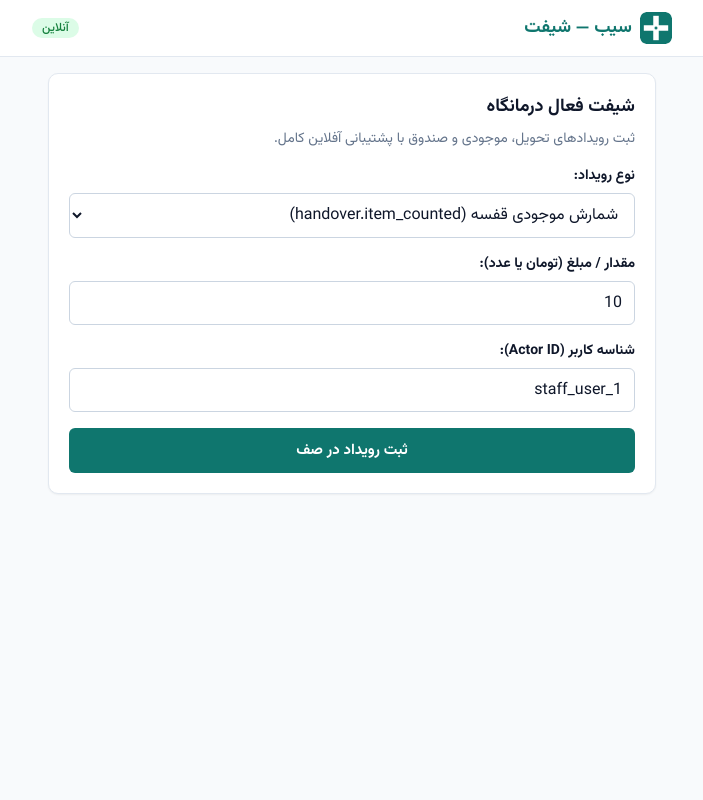
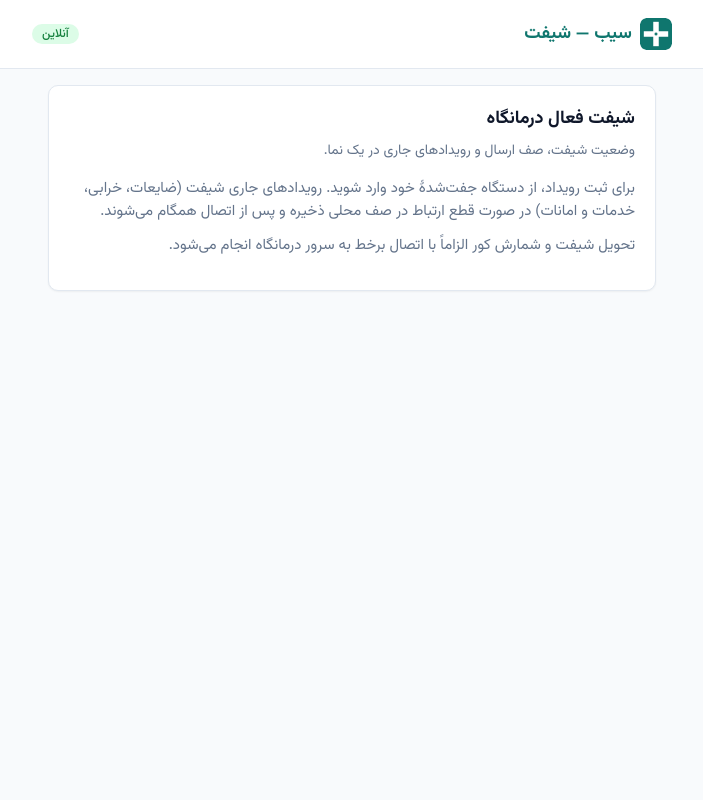
Before and after one commit to Emad211/sib, a Flask app: template apps/shift/src/shift/templates/home.html in a window 1280 px wide. Shown: the whole page, without its empty margins (288-991 px from the left). Run offline with Flask 3, Linux system fonts and the light colour scheme; the template is opened without the code that fills it, so the values that code supplies are empty; parts of the project's set-up code (start-up, migrations or seed data) failed here and were passed over.

Commit message:
fix(shift): harden PWA shell, service worker and dark-mode accessibility
Precache the installed start_url and every declared font, add assets individually so install fails loudly, inject the app version into the cache name, drop the synthetic offline POST response, issue the CSRF cookie from the shell, move inline scripts behind CSP-safe files, gate the demo form to development, and use button tokens that keep WCAG AA contrast in dark mode.

Co-Authored-By: DeepSeek <noreply@deepseek.com>

```diff
--- a/apps/shift/src/shift/static/app.css
+++ b/apps/shift/src/shift/static/app.css
@@ -32,6 +32,11 @@
   --color-primary: #0f766e;
   --color-primary-hover: #115e59;
   --color-primary-light: #ccfbf1;
+  /* Button background is darker than the link colour so white text keeps
+     at least WCAG AA 4.5:1 contrast in both themes. */
+  --color-primary-button: #0f766e;
+  --color-primary-button-hover: #115e59;
+  --color-on-primary: #ffffff;
   --color-bg: #f8fafc;
   --color-surface: #ffffff;
   --color-surface-raised: #f1f5f9;
@@ -61,6 +66,9 @@
     --color-primary: #14b8a6;
     --color-primary-hover: #2dd4bf;
     --color-primary-light: #134e4a;
+    /* #14b8a6 would give white text only 2.49:1; keep the darker teal pair. */
+    --color-primary-button: #0f766e;
+    --color-primary-button-hover: #115e59;
     --color-bg: #0f172a;
     --color-surface: #1e293b;
     --color-surface-raised: #334155;
@@ -91,6 +99,7 @@ html {
   text-align: right;
   background-color: var(--color-bg);
   color: var(--color-text);
+  color-scheme: light dark;
   font-size: 16px;
   line-height: 1.5;
   -webkit-text-size-adjust: 100%;
@@ -100,6 +109,7 @@ body {
   margin: 0;
   padding: 0;
   min-height: 100vh;
+  min-height: 100dvh;
   display: flex;
   flex-direction: column;
 }
@@ -108,7 +118,7 @@ body {
 .app-header {
   background-color: var(--color-surface);
   border-bottom: 1px solid var(--color-border-subtle);
-  padding: 0.75rem 1rem;
+  padding: calc(0.75rem + env(safe-area-inset-top)) 1rem 0.75rem;
   position: sticky;
   top: 0;
   z-index: 40;
@@ -126,6 +136,7 @@ body {
   display: flex;
   align-items: center;
   gap: 0.5rem;
+  min-height: var(--touch-target);
   font-weight: 700;
   font-size: 1.125rem;
   color: var(--color-primary);
@@ -175,6 +186,7 @@ body {
   width: 100%;
   margin: 0 auto;
   padding: 1rem;
+  padding-bottom: calc(1rem + env(safe-area-inset-bottom));
 }
 
 /* Badges */
@@ -259,12 +271,12 @@ body {
 }
 
 .btn-primary {
-  background-color: var(--color-primary);
-  color: #ffffff;
+  background-color: var(--color-primary-button);
+  color: var(--color-on-primary);
 }
 
 .btn-primary:hover, .btn-primary:focus-visible {
-  background-color: var(--color-primary-hover);
+  background-color: var(--color-primary-button-hover);
 }
 
 .btn-secondary {
@@ -285,6 +297,30 @@ body {
 
 .btn-block {
   width: 100%;
+}
+
+.btn-compact {
+  padding: 0.25rem 0.5rem;
+  font-size: 0.75rem;
+}
+
+.feedback-badge {
+  margin-bottom: 1rem;
+}
+
+.form-hint {
+  color: var(--color-text-muted);
+  font-size: 0.8125rem;
+  margin: 0 0 1rem 0;
+}
+
+.shell-notice {
+  color: var(--color-text-muted);
+  font-size: 0.9375rem;
+}
+
+.shell-notice p {
+  margin: 0 0 0.75rem 0;
 }
 
 .btn:focus-visible {
--- a/apps/shift/src/shift/static/csrf.js
+++ b/apps/shift/src/shift/static/csrf.js
@@ -1,20 +1,24 @@
 /**
  * CSRF Protection for Sib Shift PWA.
- * Extracts token from <meta name="csrf-token"> or shift_csrf cookie.
- * Attaches X-CSRF-Token to same-origin state-changing fetch and XHR requests.
+ * Reads the server-issued token from <meta name="csrf-token"> (primary) or the
+ * shift_csrf cookie (fallback) and adds the same X-CSRFToken header that the
+ * accounting app validates. The server also performs double-submit validation
+ * of the header against the shift_csrf cookie.
  */
 (function () {
   "use strict";
 
   var SAFE = /^(GET|HEAD|OPTIONS|TRACE)$/i;
+  var HEADER = "X-CSRFToken";
+  var COOKIE = "shift_csrf";
 
   function getCsrfToken() {
     var meta = document.querySelector('meta[name="csrf-token"]');
     if (meta && meta.getAttribute("content")) {
       return meta.getAttribute("content");
     }
-    // Fallback: read pre-auth or session csrf cookie
-    var match = document.cookie.match(/(?:^|;\s*)(?:shift_csrf|csrf_token)=([^;]+)/);
+    var pattern = new RegExp("(?:^|;\\s*)" + COOKIE + "=([^;]+)");
+    var match = document.cookie.match(pattern);
     return match ? decodeURIComponent(match[1]) : "";
   }
 
@@ -31,13 +35,13 @@
     window.fetch = function (input, init) {
       init = init || {};
       var method = (init.method || (input && input.method) || "GET").toUpperCase();
-      var url = typeof input === "string" ? input : (input && input.url);
+      var url = typeof input === "string" ? input : input && input.url;
       var token = getCsrfToken();
 
       if (!SAFE.test(method) && isSameOrigin(url) && token) {
         var headers = new Headers(init.headers || (input && input.headers) || {});
-        if (!headers.has("X-CSRF-Token")) {
-          headers.set("X-CSRF-Token", token);
+        if (!headers.has(HEADER)) {
+          headers.set(HEADER, token);
         }
         init = Object.assign({}, init, { headers: headers });
       }
@@ -55,7 +59,7 @@
     if (this.__csrf) {
       var token = getCsrfToken();
       if (token) {
-        this.setRequestHeader("X-CSRF-Token", token);
+        this.setRequestHeader(HEADER, token);
       }
     }
     return origSend.apply(this, arguments);
@@ -77,13 +81,15 @@
     field.value = token;
   }
 
-  document.addEventListener("submit", function (e) {
-    if (e.target && e.target.tagName === "FORM") {
-      addFormField(e.target);
-    }
-  }, true);
+  document.addEventListener(
+    "submit",
+    function (e) {
+      if (e.target && e.target.tagName === "FORM") {
+        addFormField(e.target);
+      }
+    },
+    true
+  );
 
-  if (typeof window !== "undefined") {
-    window.getCsrfToken = getCsrfToken;
-  }
+  window.getCsrfToken = getCsrfToken;
 })();
--- /dev/null
+++ b/apps/shift/src/shift/static/home.js
@@ -0,0 +1,52 @@
+/**
+ * Development quick-event form (home.html renders it only when
+ * SHIFT_ENV=development). Identity is never collected here: the server derives
+ * actor/device/shift from the session principal.
+ */
+(function () {
+  "use strict";
+
+  function showError(message) {
+    const feedback = document.getElementById("submission-feedback");
+    if (!feedback) return;
+    feedback.textContent = message;
+    feedback.className = "badge badge-failed";
+    feedback.classList.remove("hidden");
+  }
+
+  document.addEventListener("DOMContentLoaded", () => {
+    const form = document.getElementById("quick-event-form");
+    if (!form) return;
+
+    form.addEventListener("submit", async (event) => {
+      event.preventDefault();
+      if (!window.ShiftOutbox) {
+        showError("صف ارسال در دسترس نیست.");
+        return;
+      }
+
+      const typeField = document.getElementById("event-type");
+      const itemField = document.getElementById("event-item");
+      const locationField = document.getElementById("event-location");
+      const quantityField = document.getElementById("event-quantity");
+      const itemId = itemField ? itemField.value.trim() : "";
+      const locationId = locationField ? locationField.value.trim() : "";
+      const quantity = quantityField ? parseInt(quantityField.value, 10) : NaN;
+
+      if (!itemId || !locationId || !Number.isInteger(quantity) || quantity < 0) {
+        showError("شناسه کالا، قفسه و مقدار معتبر لازم است.");
+        return;
+      }
+
+      const eventData = {
+        client_event_id: window.ShiftOutbox.mintUlid(),
+        type: typeField.value,
+        payload: { item_id: itemId, location_id: locationId, quantity: quantity },
+        client_at: new Date().toISOString(),
+        work_date: window.ShiftOutbox.tehranBusinessDate(),
+      };
+      eventData.idempotency_key = eventData.client_event_id;
+      await window.submitShiftEvent(eventData);
+    });
+  });
+})();
--- a/apps/shift/src/shift/templates/home.html
+++ b/apps/shift/src/shift/templates/home.html
@@ -5,34 +5,48 @@
 {% block content %}
 <section class="card" aria-labelledby="shift-overview-title">
   <h1 id="shift-overview-title" class="card-title">شیفت فعال درمانگاه</h1>
-  <p class="card-subtitle">ثبت رویدادهای تحویل، موجودی و صندوق با پشتیبانی آفلاین کامل.</p>
+  <p class="card-subtitle">وضعیت شیفت، صف ارسال و رویدادهای جاری در یک نما.</p>
 
-  <div id="submission-feedback" class="badge hidden" style="margin-bottom: 1rem;" role="status"></div>
+  <div id="submission-feedback" class="badge hidden feedback-badge" role="status"></div>
 
-  <form id="quick-event-form" onsubmit="event.preventDefault(); handleEventSubmit();">
+  {% if show_dev_events %}
+  <p class="form-hint">این فرم فقط در محیط توسعه (<code>SHIFT_ENV=development</code>) نمایش داده می‌شود؛ شناسه کاربر، دستگاه و شیفت از نشست سرور گرفته می‌شود.</p>
+
+  <form id="quick-event-form">
     <div class="form-group">
-      <label for="event-type" class="form-label">نوع رویداد:</label>
+      <label for="event-type" class="form-label">نوع رویداد (آفلاین مجاز):</label>
       <select id="event-type" class="form-control" required>
-        <option value="handover.item_counted">شمارش موجودی قفسه (handover.item_counted)</option>
-        <option value="handover.cash_counted">شمارش نقد صندوق (handover.cash_counted)</option>
-        <option value="stock.waste_reported">گزارش ضایعات (stock.waste_reported)</option>
+        <option value="stock.waste_reported">گزارش ضایعات</option>
+        <option value="stock.emergency_withdrawal">خروج اضطراری از قفسه</option>
+        <option value="stock.shelf_restocked">شارژ قفسه</option>
       </select>
     </div>
 
-    <div class="form-group" id="group-amount">
-      <label for="event-amount" class="form-label">مقدار / مبلغ (تومان یا عدد):</label>
-      <input type="number" id="event-amount" class="form-control" value="10" min="0" required>
+    <div class="form-group">
+      <label for="event-item" class="form-label">شناسه کالا:</label>
+      <input type="text" id="event-item" class="form-control" maxlength="128" autocomplete="off" dir="ltr" required>
     </div>
 
     <div class="form-group">
-      <label for="event-actor" class="form-label">شناسه کاربر (Actor ID):</label>
-      <input type="text" id="event-actor" class="form-control" value="staff_user_1" required>
+      <label for="event-location" class="form-label">شناسه قفسه / محل:</label>
+      <input type="text" id="event-location" class="form-control" maxlength="128" autocomplete="off" dir="ltr" required>
+    </div>
+
+    <div class="form-group">
+      <label for="event-quantity" class="form-label">مقدار:</label>
+      <input type="number" id="event-quantity" class="form-control" min="0" step="1" value="1" required>
     </div>
 
     <button type="submit" id="submit-event-btn" class="btn btn-primary btn-block">
-      ثبت رویداد در صف
+      ثبت در صف ارسال
     </button>
   </form>
+  {% else %}
+  <div class="shell-notice" role="note">
+    <p>برای ثبت رویداد، از دستگاه جفت‌شدهٔ خود وارد شوید. رویدادهای جاری شیفت (ضایعات، خرابی، خدمات و امانات) در صورت قطع ارتباط در صف محلی ذخیره و پس از اتصال همگام می‌شوند.</p>
+    <p>تحویل شیفت و شمارش کور الزاماً با اتصال برخط به سرور درمانگاه انجام می‌شود.</p>
+  </div>
+  {% endif %}
 </section>
 
 <!-- Outbox Card (hidden when 0 items) -->
@@ -47,37 +61,5 @@
 {% endblock %}
 
 {% block extra_scripts %}
-<script>
-  function handleEventSubmit() {
-    const type = document.getElementById("event-type").value;
-    const amount = parseInt(document.getElementById("event-amount").value, 10);
-    const actorId = document.getElementById("event-actor").value;
-    const today = new Date().toISOString().split("T")[0];
-
-    let payload = {};
-    let shiftId = "shift_demo_1";
-
-    if (type === "handover.cash_counted") {
-      payload = { counted: amount };
-    } else if (type === "handover.item_counted") {
-      payload = { item_id: "item_demo", location_id: "loc_demo", counted: amount };
-    } else if (type === "stock.waste_reported") {
-      payload = { item_id: "item_demo", location_id: "loc_demo", quantity: amount };
-      shiftId = null;
-    }
-
-    const eventData = {
-      client_event_id: window.ShiftOutbox.mintUlid(),
-      type: type,
-      payload: payload,
-      actor_id: actorId,
-      device_id: "device_web_client",
-      work_date: today,
-      client_at: new Date().toISOString(),
-      shift_id: shiftId,
-    };
-
-    window.submitShiftEvent(eventData);
-  }
-</script>
+<script src="/static/home.js"></script>
 {% endblock %}
```
Also changed, not shown: apps/shift/src/shift/static/offline.html (+2 -6 lines), apps/shift/src/shift/static/offline.js (added, +18 -0 lines), apps/shift/src/shift/static/sw.js (+42 -41 lines), apps/shift/src/shift/static/manifest.webmanifest.
